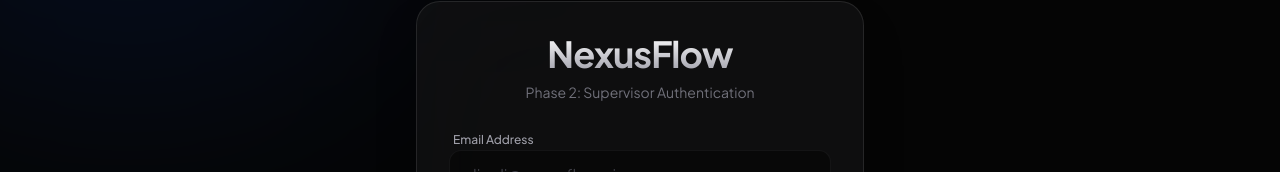
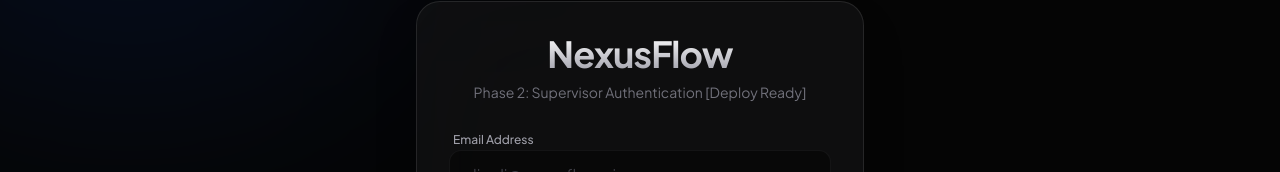
Before and after one commit to snapitjersey2375-bit/passive-income-application, a Next.js app in the folder apps/web/: page /login in a window 1280 px wide. Shown: the part 152-324 px from the top of the page. Built offline with nearby package versions, Linux system fonts and the light colour scheme.

Commit message:
test: Add deployment verification marker to login page

```diff
--- a/apps/web/app/login/page.tsx
+++ b/apps/web/app/login/page.tsx
@@ -85,7 +85,7 @@ export default function LoginPage() {
                             NexusFlow
                         </h1>
                         <p className="text-zinc-500 text-sm">
-                            Phase 2: Supervisor Authentication
+                            Phase 2: Supervisor Authentication [Deploy Ready]
                         </p>
                     </div>
 
```
